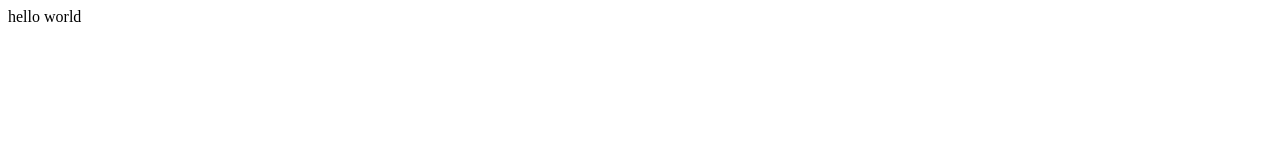
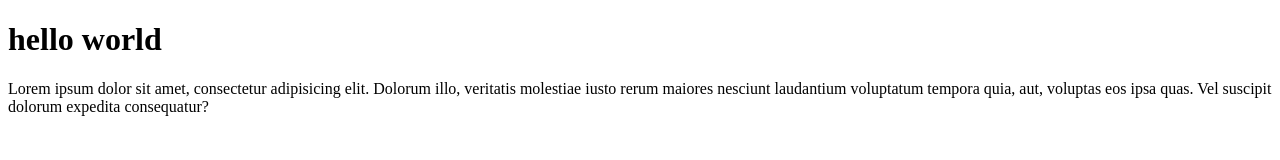
Before and after one commit to ghern28/homework2, a plain HTML site: page index.html in a window 1280 px wide. Drawn offline with Linux system fonts and the light colour scheme.

Commit message:
added a heading and a paragraph

```diff
--- a/index.html
+++ b/index.html
@@ -7,6 +7,12 @@
   </head>
 
   <body>
-    hello world
+    <h1>hello world</h1>
+    <p>
+      Lorem ipsum dolor sit amet, consectetur adipisicing elit. Dolorum illo,
+      veritatis molestiae iusto rerum maiores nesciunt laudantium voluptatum
+      tempora quia, aut, voluptas eos ipsa quas. Vel suscipit dolorum expedita
+      consequatur?
+    </p>
   </body>
 </html>
```
